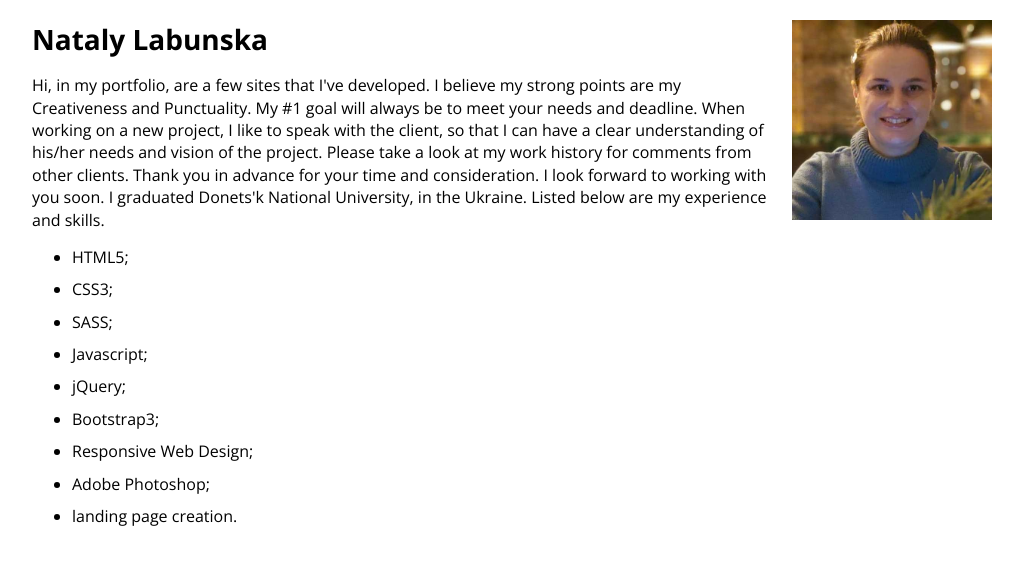
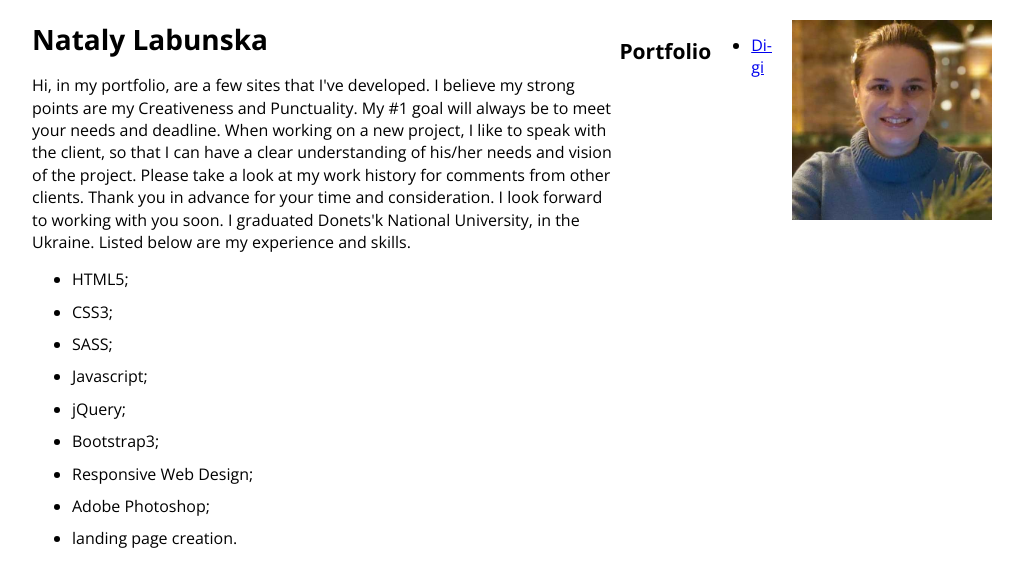
Before and after one commit to NatalyL/NatalyL.github.io, a plain HTML site: page index.html in a window 1280 px wide. Shown: the whole page, without its empty margins (128-1151 px from the left). Drawn offline with nearby package versions, Linux system fonts and the light colour scheme.

Commit message:
Added link

```diff
--- a/index.html
+++ b/index.html
@@ -32,6 +32,10 @@
                     <li>landing page creation.</li>
                 </ul>
             </div>
+            <h2>Portfolio</h2>
+            <ul>
+                <li><a href="https://natalyl.github.io/di-gi/">Di-gi</a></li>
+            </ul>
         </div>
     </div>
 </body>
```
